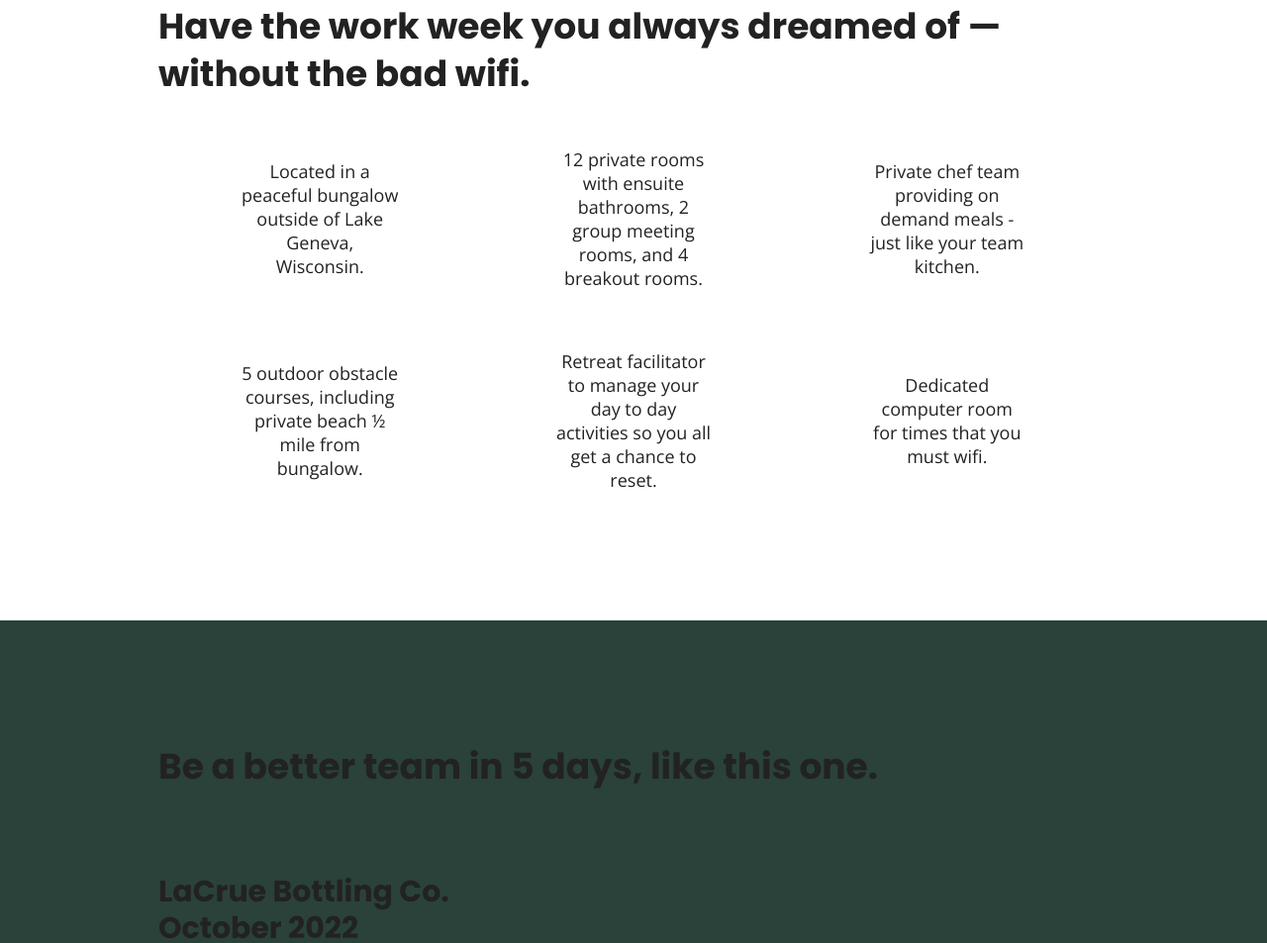
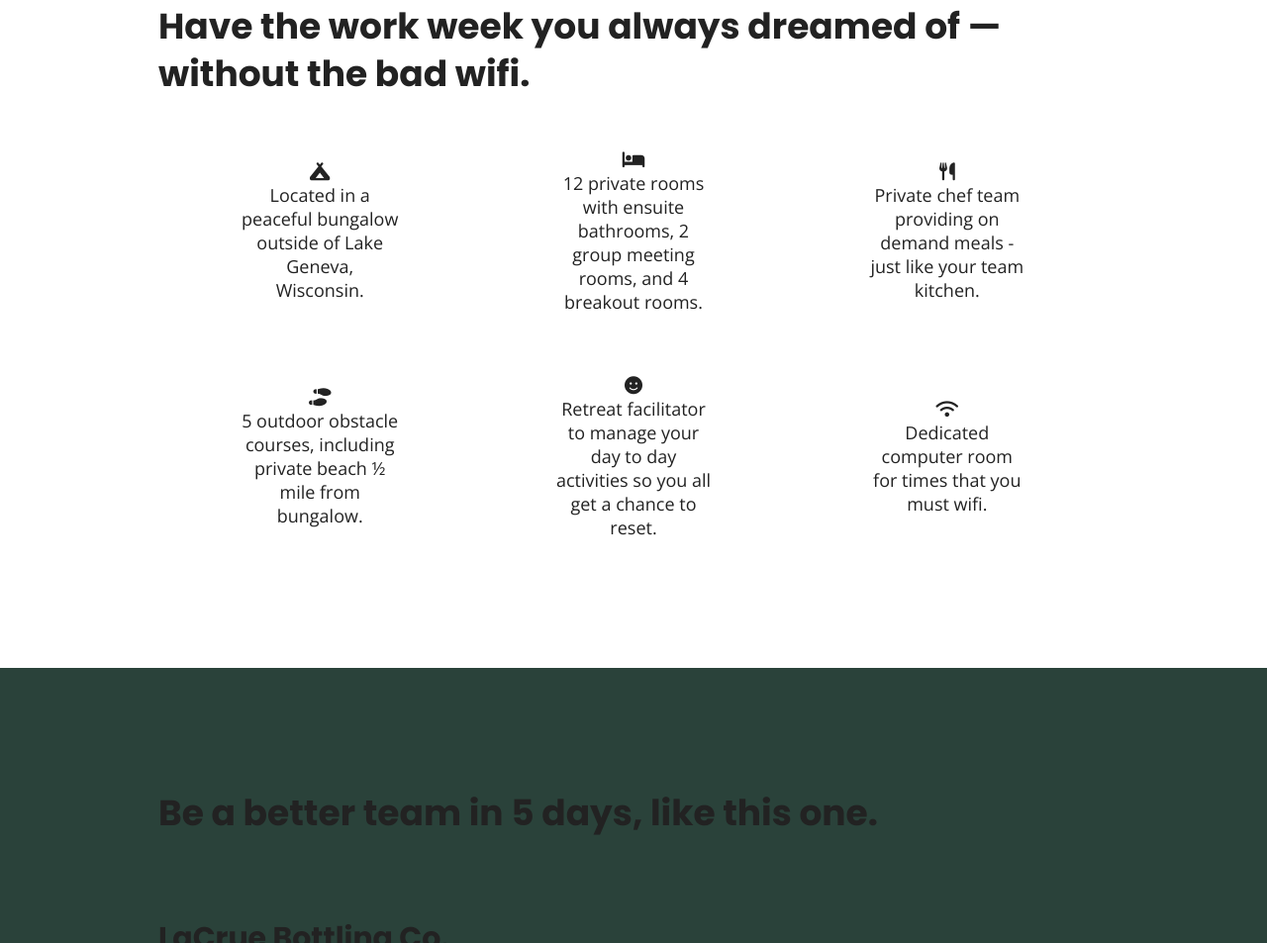
Before and after one commit to mercedes-arnwine/unplugged-tech-retreat, a website: page index.html in a window 1280 px wide. Shown: the part 1024-1977 px from the top of the page at 99% size. Drawn offline with nearby package versions, Linux system fonts and the light colour scheme.

Commit message:
"Added Font Awesome to p tags"

```diff
--- a/index.html
+++ b/index.html
@@ -23,6 +23,8 @@
   <link rel="stylesheet" href="../css/normalize.css">
   <link rel="stylesheet" href="../css/main.css">
 
+  <script src="https://kit.fontawesome.com/2847989b60.js" crossorigin="anonymous"></script>
+<!-- FontAwesome CDN version 5.5 -->
   <meta name="theme-color" content="#fafafa">
 </head>
 
@@ -77,6 +79,7 @@
         <div class="features-items">
           <article>
             <p class="fontawesome-icon">
+              <i class="fas fa-campground"></i>
             </p>
             <p class="features-item-description">
               Located in a peaceful bungalow outside of Lake Geneva, Wisconsin.
@@ -84,6 +87,7 @@
           </article>
           <article>
             <p class="fontawesome-icon">
+              <i class="fas fa-bed"></i>
             </p>
             <p class="features-item-description">
               12 private rooms with ensuite bathrooms, 2 group meeting rooms, and 4 breakout rooms.
@@ -91,6 +95,7 @@
           </article>
           <article>
             <p class="fontawesome-icon">
+              <i class="fas fa-utensils"></i>
             </p>
             <p class="features-item-description">
               Private chef team providing on demand meals - just like your team kitchen.
@@ -98,6 +103,8 @@
           </article>
           <article>
             <p class="fontawesome-icon">
+              <i class="fas fa-shoe-prints"></i>
+
             </p>
             <p class="features-item-description">
               5 outdoor obstacle courses, including private beach ½ mile from bungalow.
@@ -105,6 +112,7 @@
           </article>
           <article>
             <p class="fontawesome-icon">
+              <i class="fas fa-smile"></i>
             </p>
             <p class="features-item-description">
               Retreat facilitator to manage your day to day activities so you all get a chance to reset.
@@ -112,6 +120,7 @@
           </article>
           <article>
             <p class="fontawesome-icon">
+              <i class="fas fa-wifi"></i>
             </p>
             <p class="features-item-description">
               Dedicated computer room for times that you must wifi.
```
Also changed, not shown: about/index.html (+1 -0 lines), faq/index.html (+2 -0 lines).
